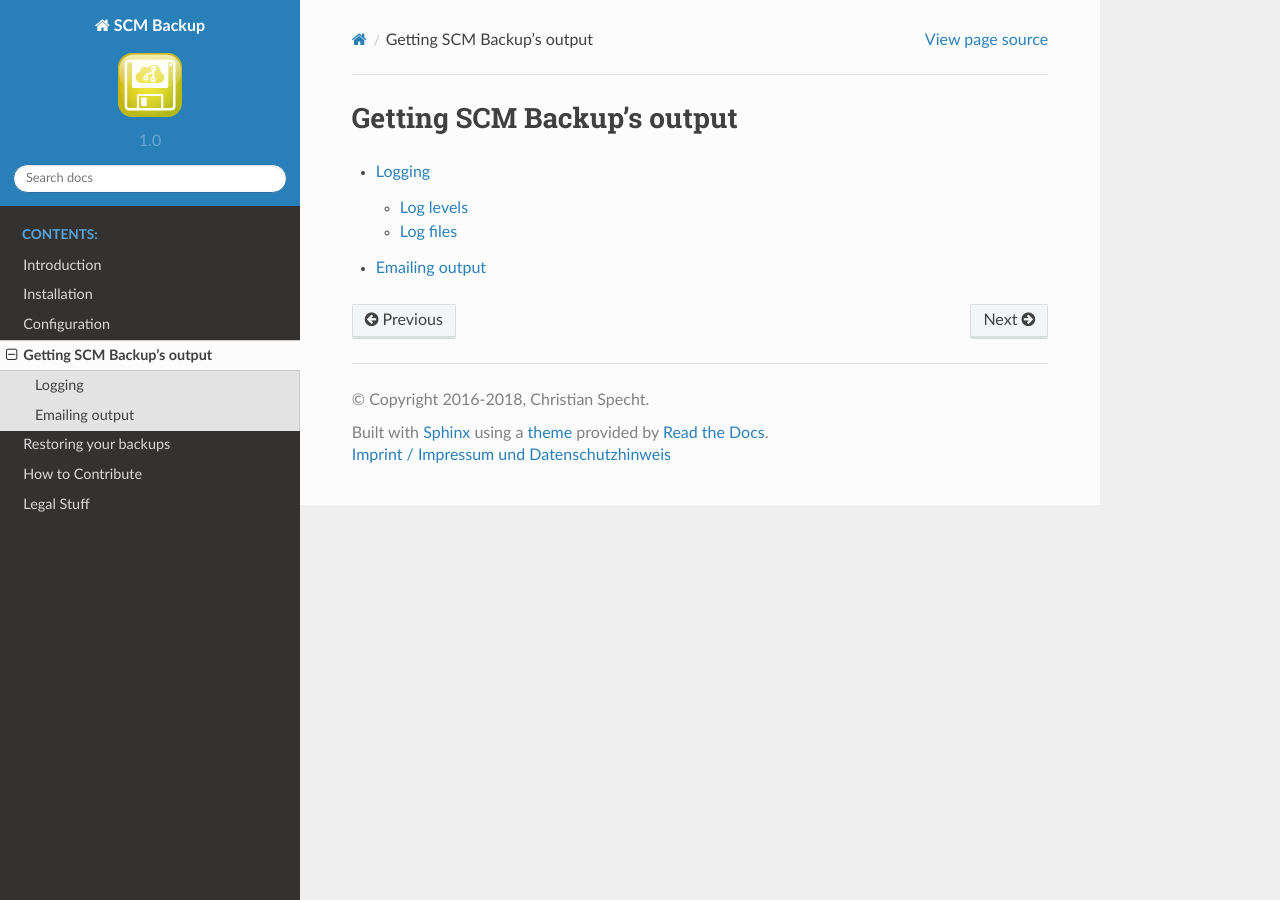
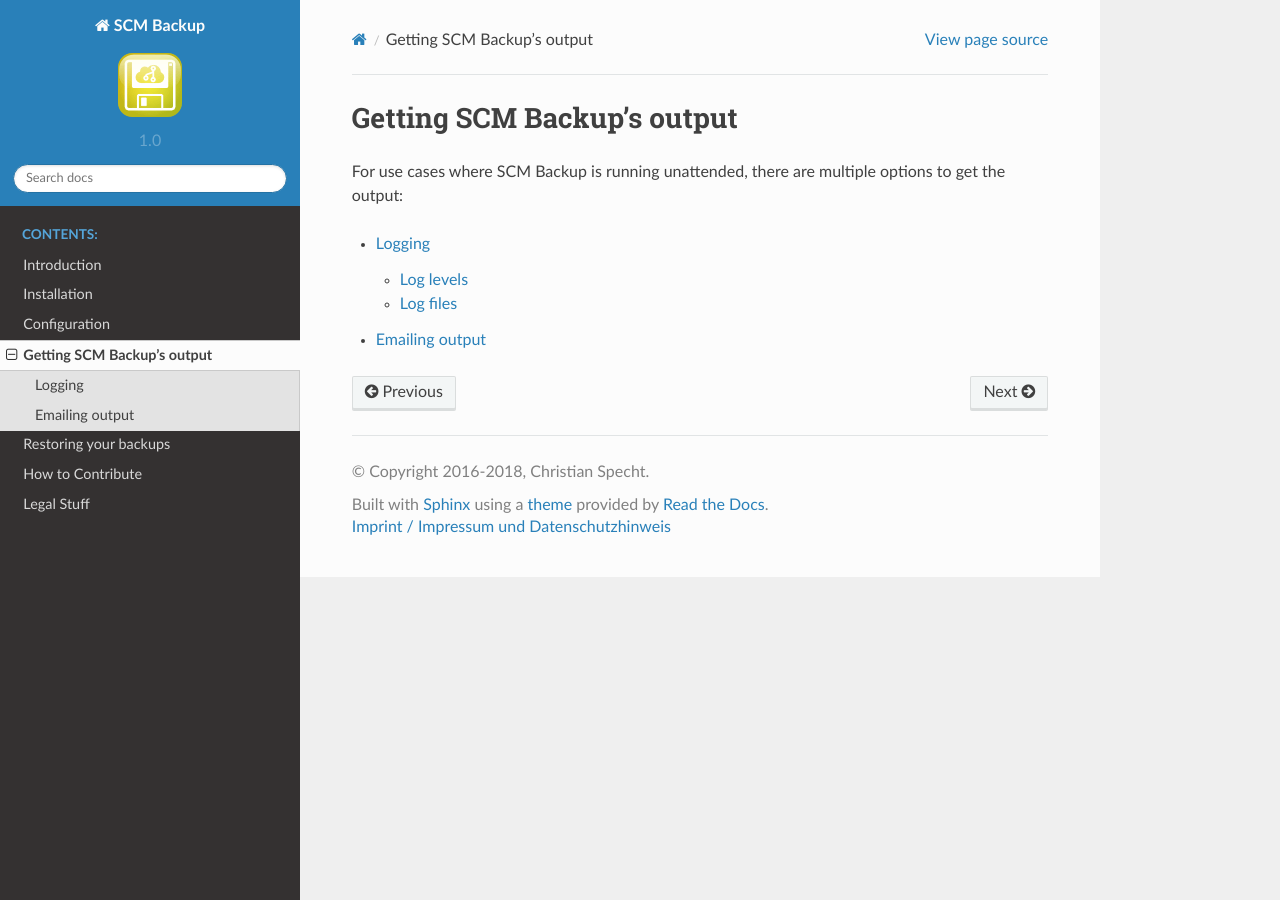
Before and after one commit to christianspecht/scm-backup-docs, a Sphinx documentation site: the page built from source/output.rst, in a window 1280 px wide. Built offline with Sphinx 7.4.7 and the Read the Docs theme 2.0.0, drawn with Linux system fonts in a browser that asks for light colours.

Commit message:
intro text

```diff
--- a/source/output.rst
+++ b/source/output.rst
@@ -1,5 +1,7 @@
 Getting SCM Backup's output
 ===========================
+
+For use cases where SCM Backup is running unattended, there are multiple options to get the output:
 
 .. toctree::
    :maxdepth: 2
```
